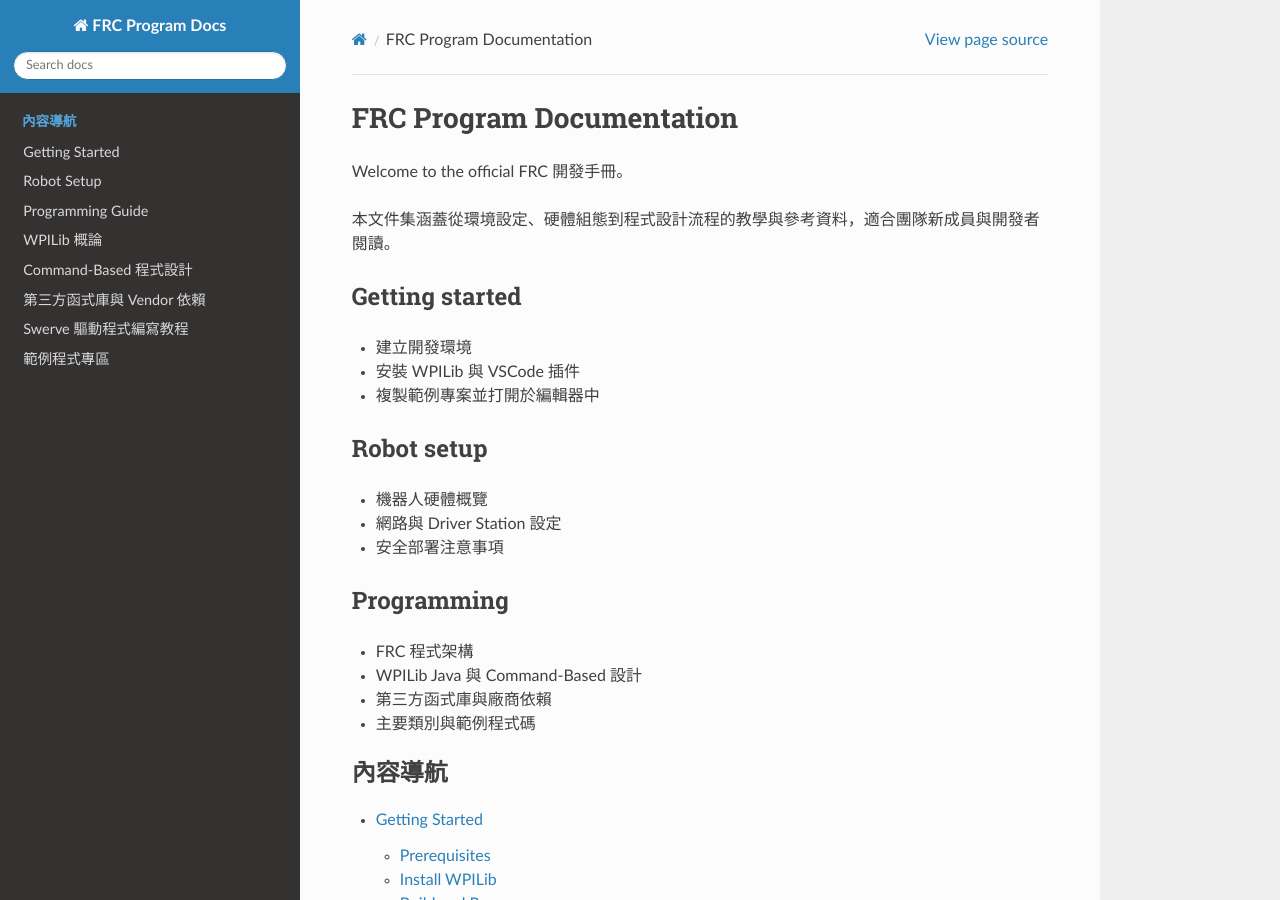
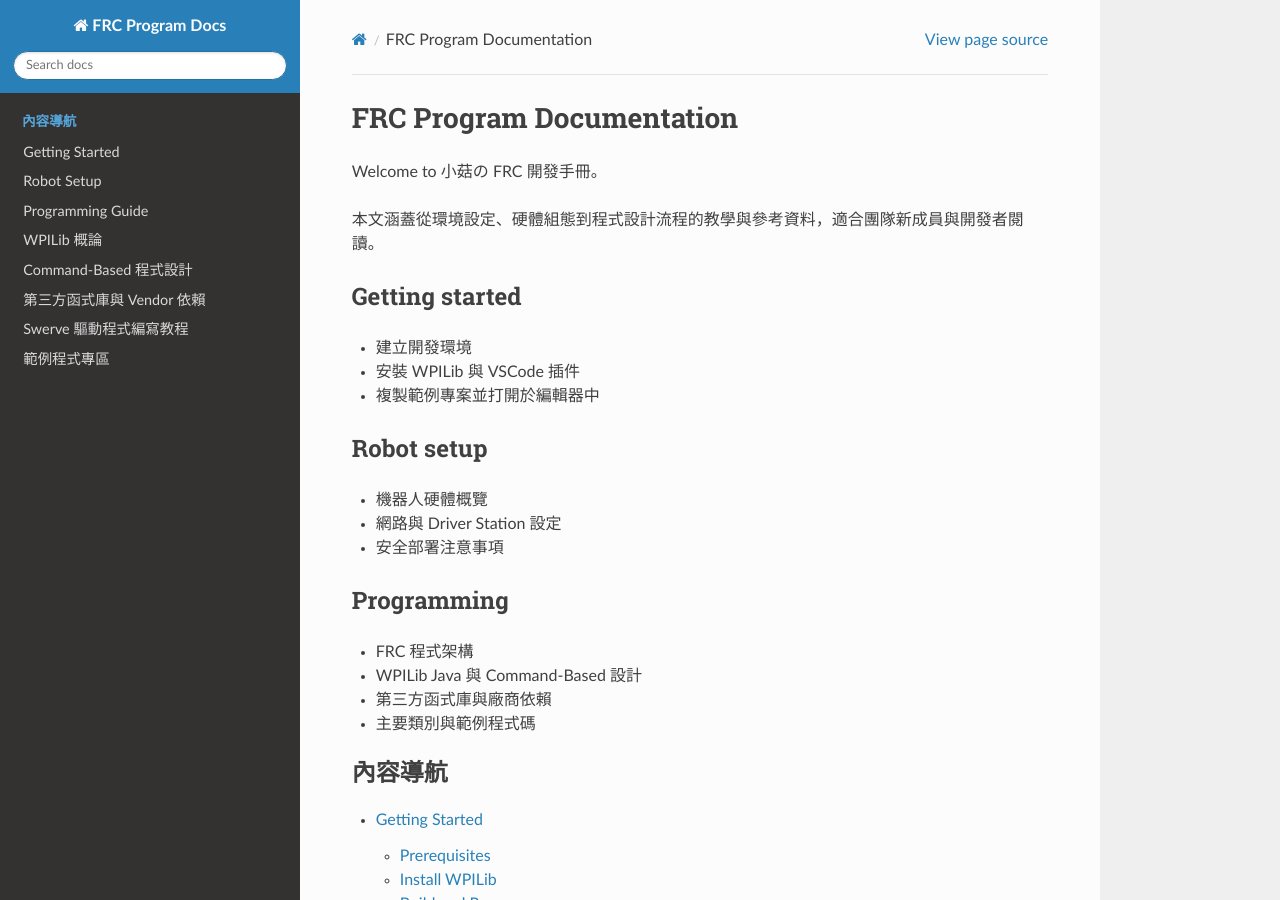
Before and after one commit to boring89/FRC-Program-Docs, a Sphinx documentation site: the page built from docs/source/index.rst, in a window 1280 px wide and 900 px high. Built offline with Sphinx 7.4.7 and the Read the Docs theme 3.1.0, drawn with Linux system fonts in a browser that asks for light colours.

Commit message:
Update docs: branding and repo link
Adjust documentation wording and link: change the welcome title to "小菇の FRC 開發手冊" and refine the introductory sentence in docs/source/index.rst; update the GitHub repository URL in docs/source/swerve-tutorial.rst to https://github.com/FRC-Team-10114/2024-CloneBot to point to the correct project. These are minor doc fixes to reflect branding and the correct repo.

```diff
--- a/docs/source/index.rst
+++ b/docs/source/index.rst
@@ -1,9 +1,9 @@
 FRC Program Documentation
 =========================
 
-Welcome to the official FRC 開發手冊。
+Welcome to 小菇の FRC 開發手冊。
 
-本文件集涵蓋從環境設定、硬體組態到程式設計流程的教學與參考資料，適合團隊新成員與開發者閱讀。
+本文涵蓋從環境設定、硬體組態到程式設計流程的教學與參考資料，適合團隊新成員與開發者閱讀。
 
 Getting started
 ---------------
--- a/docs/source/swerve-tutorial.rst
+++ b/docs/source/swerve-tutorial.rst
@@ -6,7 +6,7 @@
 專案概覽
 --------
 
-GitHub 連結：https://github.com/boring89/2024-CloneBot
+GitHub 連結：https://github.com/FRC-Team-10114/2024-CloneBot
 
 這個專案實現了一個完整的 Swerve 驅動系統，包含：
 
```
